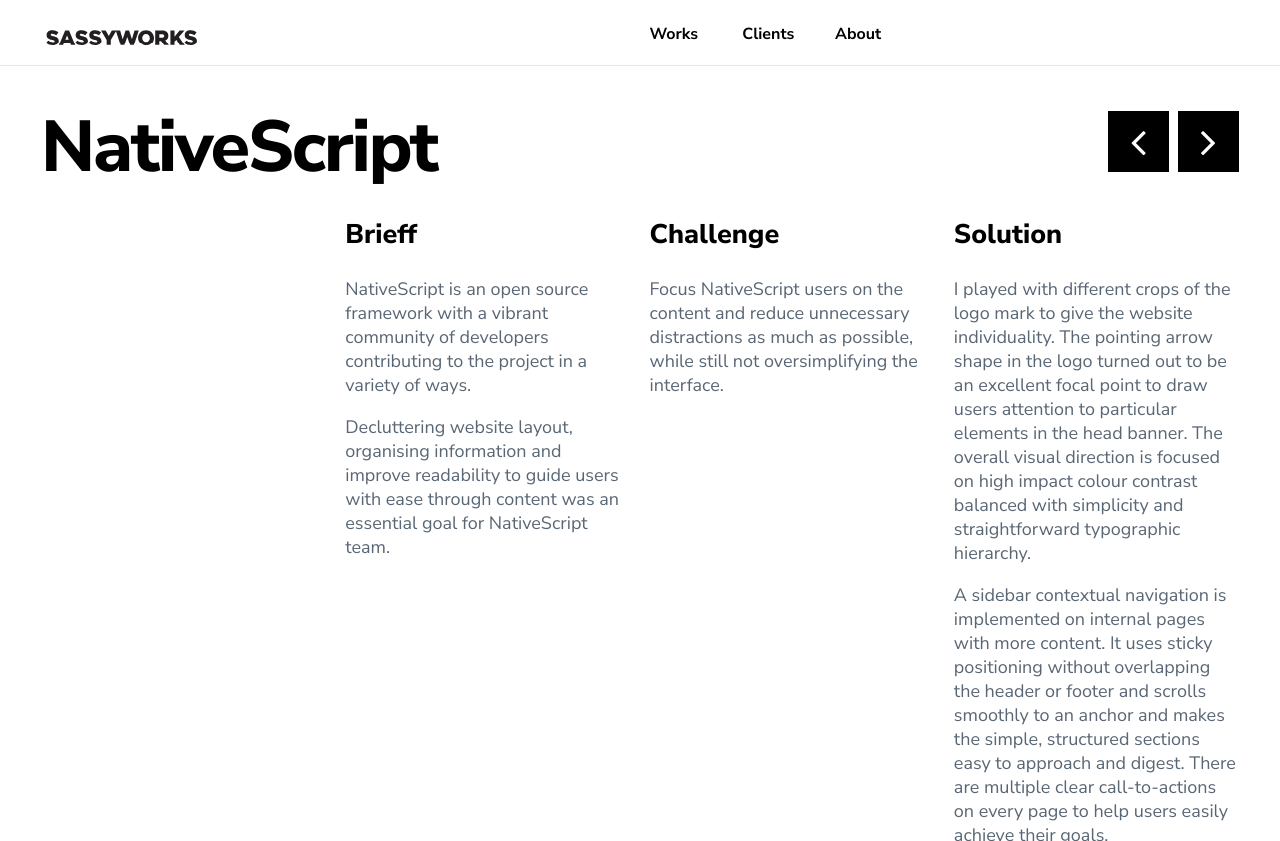
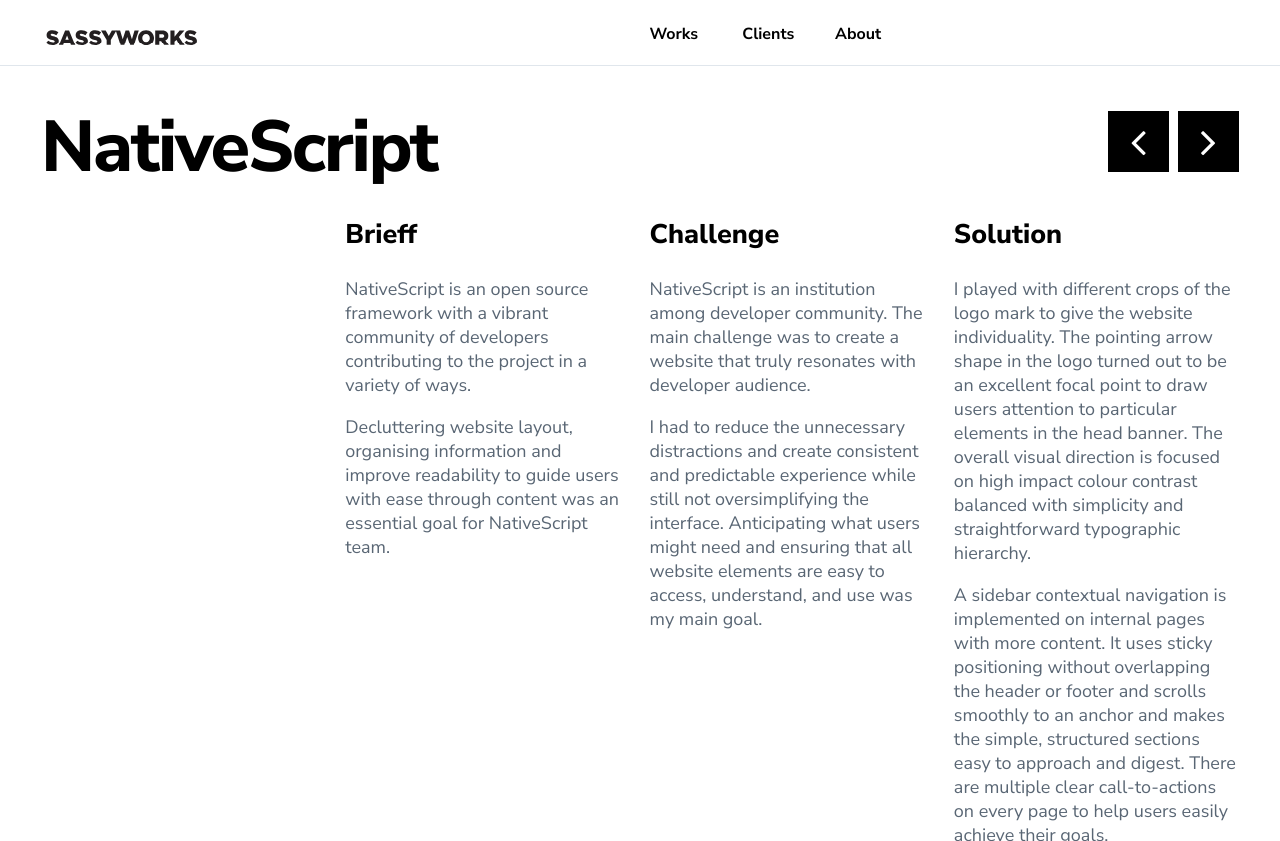
Before and after one commit to sassyworks/sassyworks.github.io, a Jekyll site: the page built from _works/2018-01-14-nativescript.md, in a window 1280 px wide and 900 px high, cut to the strip 0-841 px from the top of the window. Built offline with Jekyll 4.4.1, drawn with Linux system fonts in a browser that asks for light colours; nearby versions of some CDN libraries.

Commit message:
Update 2018-01-14-nativescript.md

```diff
--- a/_works/2018-01-14-nativescript.md
+++ b/_works/2018-01-14-nativescript.md
@@ -17,7 +17,9 @@
 
 {: .one}
 > ### Challenge
-> Focus NativeScript users on the content and reduce unnecessary distractions as much as possible, while still not oversimplifying the interface.
+> NativeScript is an institution among developer community. The main challenge was to create a website that truly resonates with developer audience.
+>
+I had to reduce the unnecessary distractions and create consistent and predictable experience while still not oversimplifying the interface. Anticipating what users might need and ensuring that all website elements are easy to access, understand, and use was my main goal.
 
 {: .one}
 > ### Solution
```
